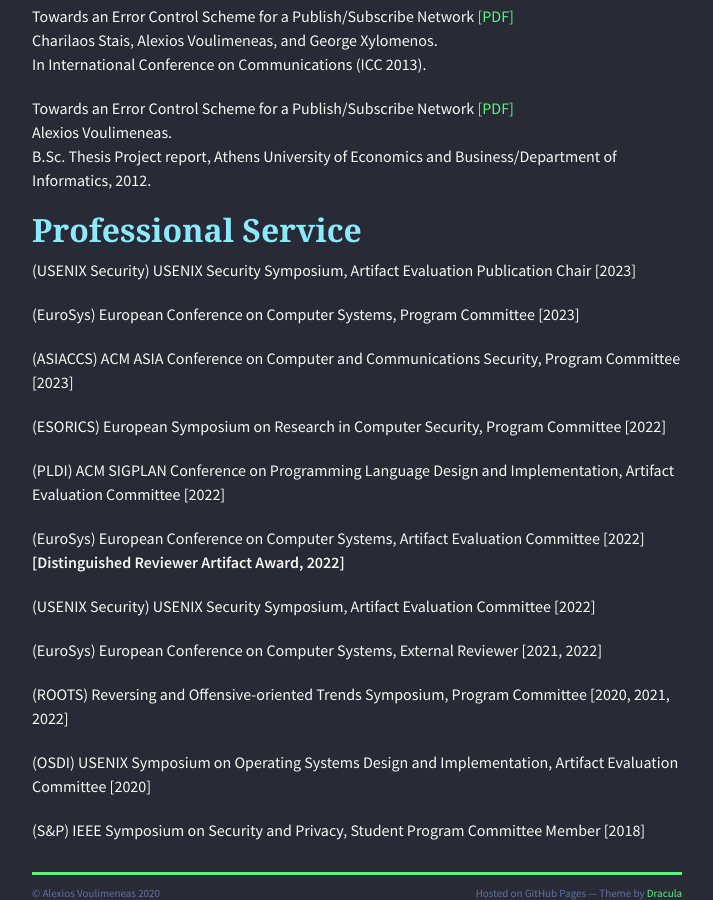
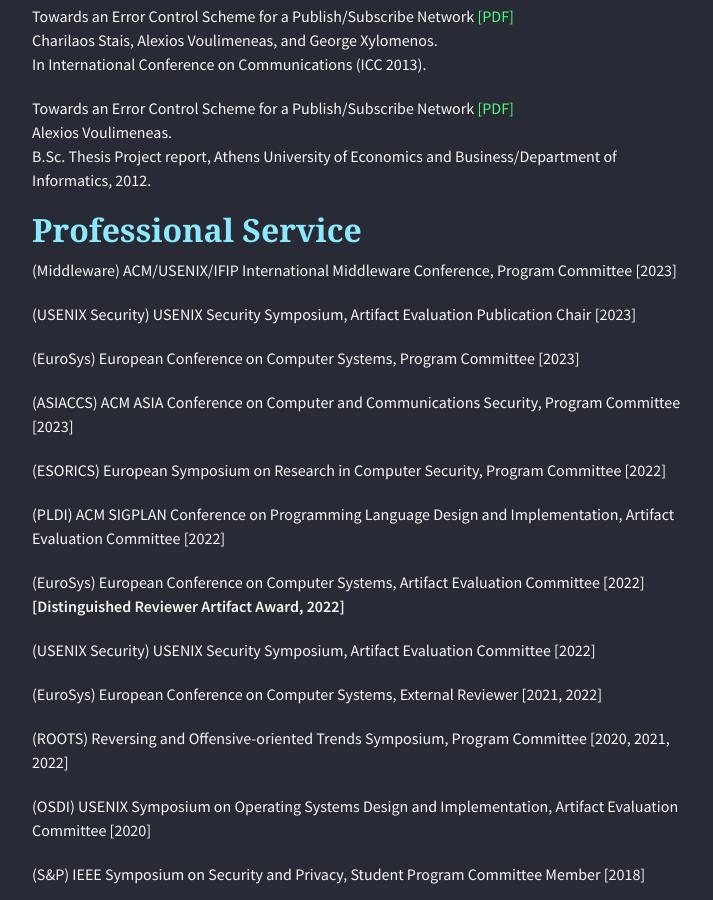
Before and after one commit to alexios-voulimeneas/alexios-voulimeneas.github.io, a Jekyll site: the page built from index.md, in a window 1280 px wide and 900 px high, scrolled down 2286 px. Shown: the whole window, without its empty margins (283-996 px from the left). Built offline with Jekyll 4.4.1, drawn with Linux system fonts in a browser that asks for light colours; nearby versions of some CDN libraries; the repository's description, which GitHub fills in, is left out.

Commit message:
Update index.md

```diff
--- a/index.md
+++ b/index.md
@@ -74,6 +74,8 @@
 
 ## [](#header-2) Professional Service
 
+(Middleware) ACM/USENIX/IFIP International Middleware Conference, Program Committee [2023]
+
 (USENIX Security) USENIX Security Symposium, Artifact Evaluation Publication Chair [2023]
 
 (EuroSys) European Conference on Computer Systems, Program Committee [2023]
```
